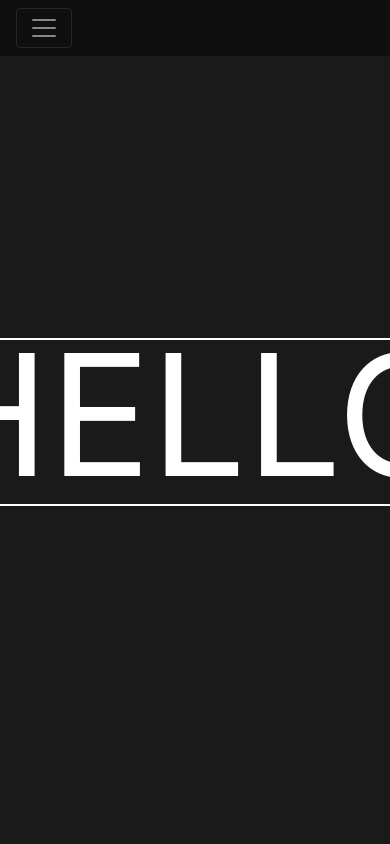
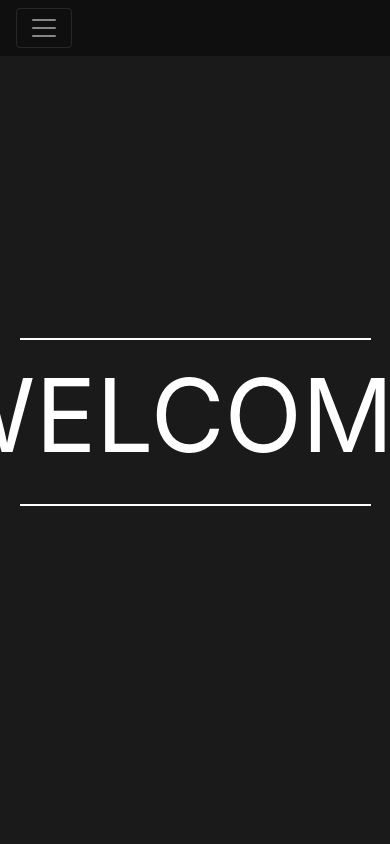
Before and after one commit to auhsoja/jabrams-website, a website: page index.html in a window 390 px wide. Shown: the top 844 px of the page. Drawn offline with nearby package versions, Linux system fonts and the light colour scheme.

Commit message:
tweak title animation

```diff
--- a/css/basic-style.css
+++ b/css/basic-style.css
@@ -11,7 +11,7 @@
     --expand-width-delay: 0.5s;
     --expand-width-time: 1s;
     --expand-height-time: 1s;
-    --inter-animation-antidelay: 0.5s;
+    --inter-animation-antidelay: 0.25s;
     --fade-in-title-text-time: 2s;
 }
 
@@ -182,6 +182,7 @@ footer img {
     border-top: 2px solid white;
     border-bottom: 2px solid white;
     top: 40%;
+    width: 60%;
     z-index: 1;
     max-width: 0;      /* Animate from 0 to content width */
     max-height: 0;     /* Animate from 0 to 20% */
@@ -208,6 +209,7 @@ footer img {
     text-align: center;
     width: 100%;
     height: 100%;
+    font-size: 100%;
     top: -5%;
 }
 
@@ -275,4 +277,8 @@ footer img {
     .mobile-version {
         display: block;
     }
+
+    .animated-title-borders {
+        width: 90%;
+    }
 }
--- a/index.html
+++ b/index.html
@@ -54,7 +54,7 @@
         <div class="animated-title-borders">
             <div class="animated-title-box">
                 <div class="animated-title">
-                    HELLO
+                    WELCOME
                 </div>
             </div>
         </div>
--- a/js/effects.js
+++ b/js/effects.js
@@ -25,7 +25,7 @@ $(document).ready(function() {
         .css("opacity", 1);         // Trigger CSS animation to fade in text
     $(window).resize(function() {
         // Autoresize the title text to make it as big as possible
-        let height = $(".animated-title").height();
+        let height = $(".animated-title").height() * 0.6;
         $(".animated-title").css({
             "font-size": height + "px",
             "line-height": height + "px"
```
